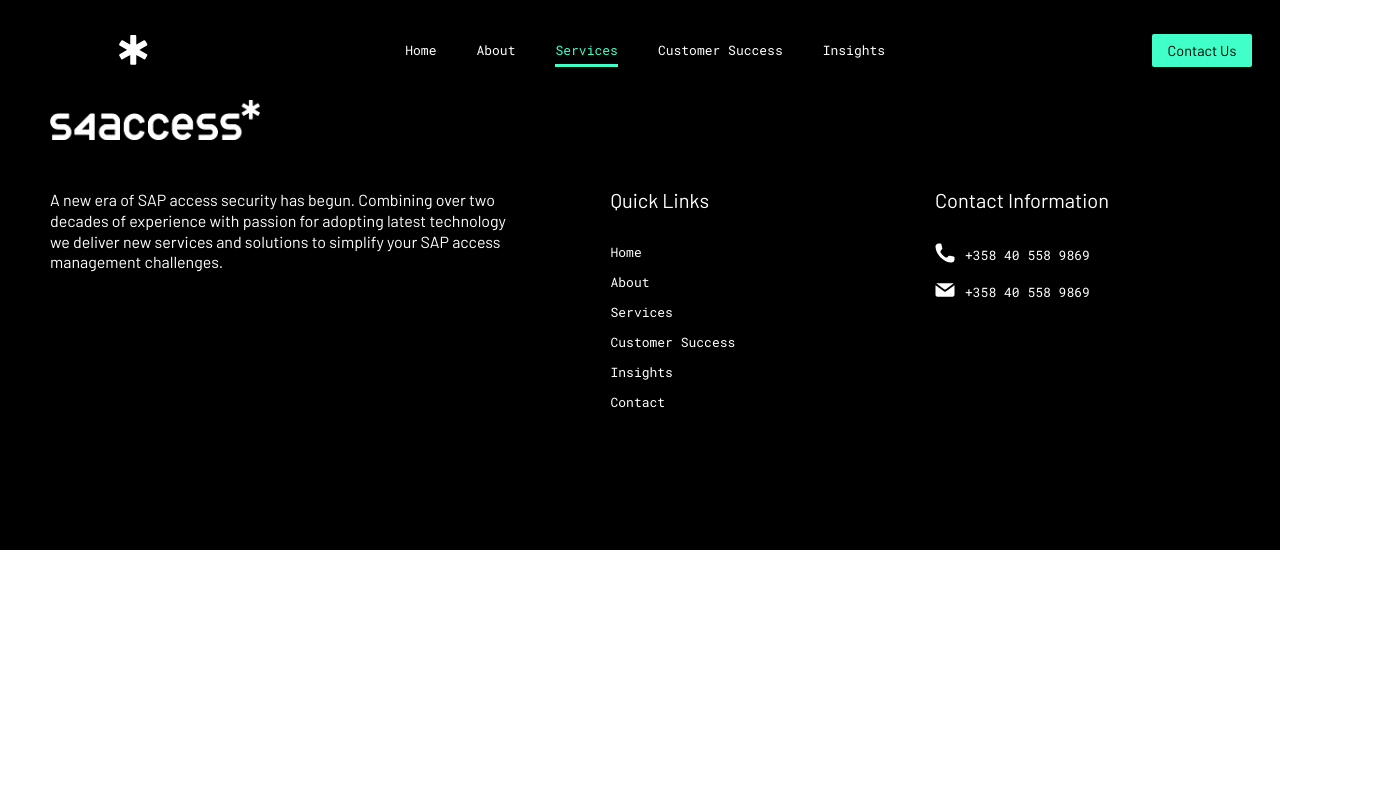
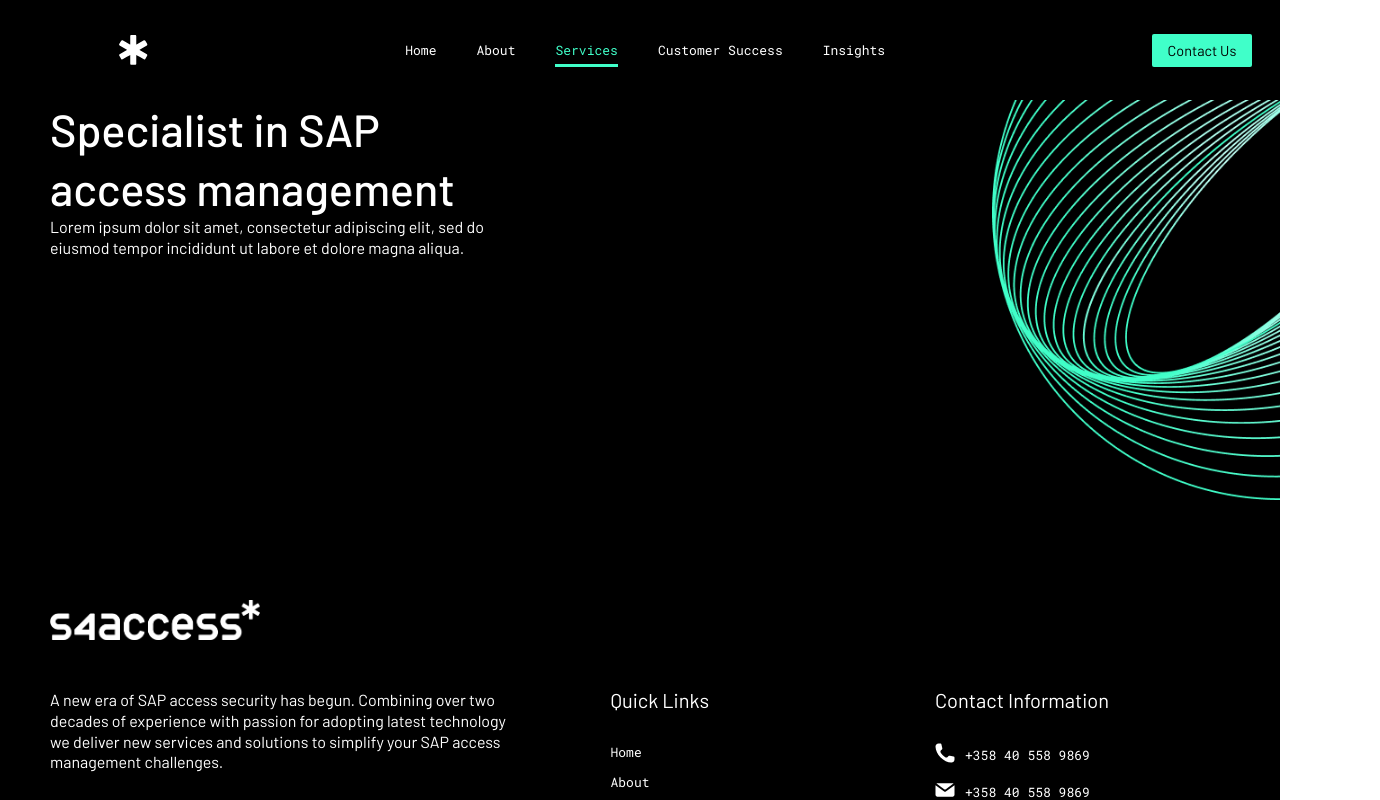
Before and after one commit to Dheerajreddy2109/s4access, a React (Vite) app: page /services in a window 1280 px wide. Shown: the top 800 px of the page, 1380 px wide, since content can reach past the window. Built offline with nearby package versions, Linux system fonts and the light colour scheme.

Commit message:
changes done

```diff
--- a/src/css/About.css
+++ b/src/css/About.css
@@ -1,10 +1,12 @@
 .about-banner-section{
-    height: 70vh;
+    height: 50vh;
     background-color: #2E3841;
     display: flex;
     align-items: center;
     justify-content: center;
         text-align:center ;
+        padding: 100px 50px;
+        margin-top: -100px;
 
 }
 
--- a/src/css/Header.css
+++ b/src/css/Header.css
@@ -278,7 +278,7 @@
 }
 
 nav {
-  position: fixed;
+  position: sticky;
   top: 0px;
   left: 0;
   color: white;
--- a/src/css/Services.css
+++ b/src/css/Services.css
@@ -0,0 +1,24 @@
+.services-page-hero-banner{
+    background-color:rgb(0, 0, 0);
+    height: 50vh;
+    display: flex;
+    align-items: start;
+    justify-content: space-between;
+    padding: 100px 0px 0px 50px;
+    margin-top: -100px;
+
+}
+.services-hero-left{
+    width: 50%;
+    height: 100%;
+
+}
+.services-hero-right{
+    width: 30%;
+    height: 100%;
+     background: url(../assets/images/services-img/banner-bg.png);
+    background-position: bottom right;
+    background-repeat: no-repeat;
+    background-size: contain;
+
+}
--- a/src/pages/Services.jsx
+++ b/src/pages/Services.jsx
@@ -7,6 +7,28 @@
     <div>
       <Header />
 
+
+
+      {/* services-page-hero-banner start */}
+      <section className="services-page-hero-banner">
+
+        <div className="services-hero-left">
+           <p className="big-heading-text-white">
+      Specialist in SAP<br /> access management
+    </p>
+    <p className="text-white">
+      Lorem ipsum dolor sit amet, consectetur adipiscing elit, sed do<br /> eiusmod tempor incididunt ut labore et dolore magna aliqua.
+    </p>
+
+        </div>
+
+        <div className="services-hero-right">
+
+        </div>
+
+      </section>
+      {/* services-page-hero-banner End */}
+
       <Footer />
     </div>
   );
```
Also changed, not shown: src/assets/images/services-img/banner-bg.png (added).
